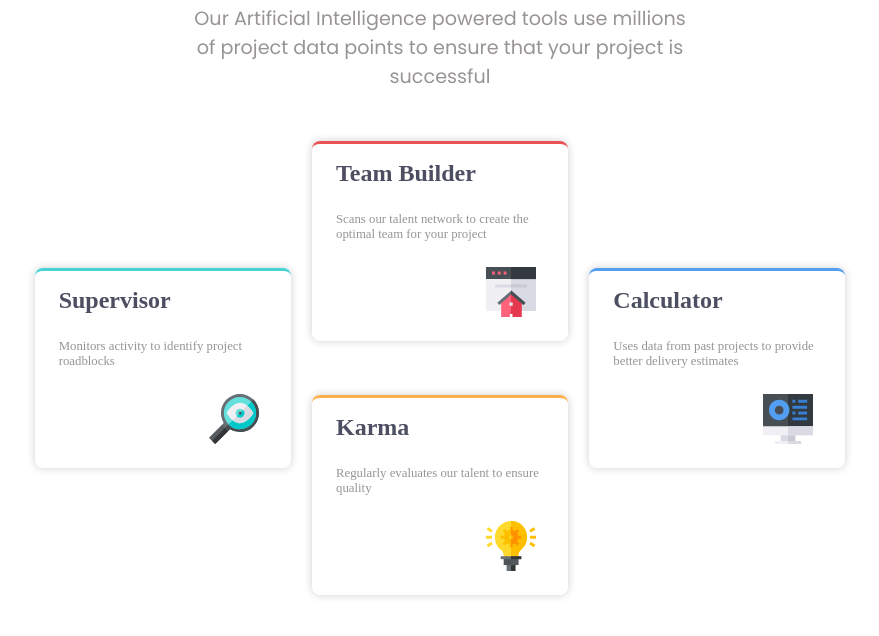
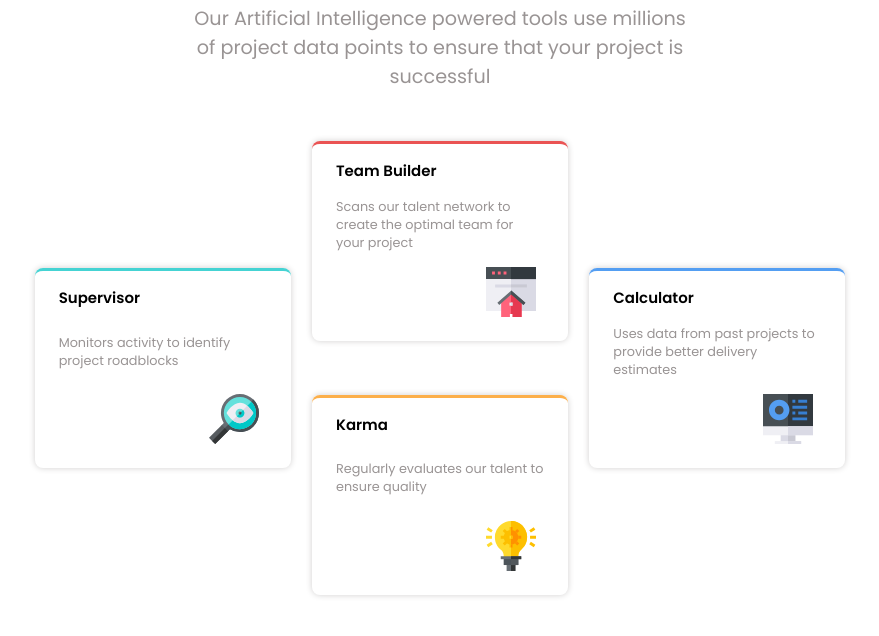
Before and after one commit to hirszaki/Four-card-feature-section, a plain HTML site: page index.html in a window 1280 px wide. Shown: the part 168-804 px from the top of the page, without its empty margins (200-1079 px from the left). Drawn offline with Linux system fonts and the light colour scheme.

Commit message:
poprawienie nazw naglowkow, czcionki

```diff
--- a/css/style.css
+++ b/css/style.css
@@ -38,6 +38,8 @@ section {
 	display: flex;
 	justify-content: center;
 	align-items: center;
+	font-family: 'Poppins', sans-serif;
+	font-size: 0.6rem;
 }
 .center {
 	height: 40vh;
@@ -57,15 +59,13 @@ section {
 	border-radius: 0.5rem;
 }
 
-.box h1 {
-	font-size: 0.8rem;
+h3 {
 	text-align: left;
 	margin-left: 1rem;
 	margin-top: 0.8rem;
 }
 
 .box p {
-	font-size: 0.8rem;
 	margin: 0.2rem 1rem;
 }
 
@@ -111,6 +111,7 @@ img {
 		height: 60vh;
 		display: flex;
 		justify-content: center;
+		font-size: 0.8rem;
 	}
 
 	.center {
@@ -125,8 +126,7 @@ img {
 		height: 25vh;
 	}
 
-	.box h1 {
-		font-size: 1.5rem;
+	h3 {
 		margin-left: 1.5rem;
 		margin-top: 1rem;
 	}
--- a/index.html
+++ b/index.html
@@ -25,7 +25,7 @@
 		<main>
 			<section class="left">
 				<div class="box one">
-					<h1>Supervisor</h1>
+					<h3>Supervisor</h3>
 					<p>Monitors activity to identify project roadblocks</p>
 					<img src="./img/icon-supervisor.svg" alt="magnifier" />
 				</div>
@@ -33,14 +33,14 @@
 
 			<section class="center">
 				<div class="box two">
-					<h1>Team Builder</h1>
+					<h3>Team Builder</h3>
 					<p>
 						Scans our talent network to create the optimal team for your project
 					</p>
 					<img src="./img/icon-team-builder.svg" alt="home" />
 				</div>
 				<div class="box three">
-					<h1>Karma</h1>
+					<h3>Karma</h3>
 					<p>Regularly evaluates our talent to ensure quality</p>
 					<img src="./img/icon-karma.svg" alt="light bulb" />
 				</div>
@@ -48,7 +48,7 @@
 
 			<section class="right">
 				<div class="box four">
-					<h1>Calculator</h1>
+					<h3>Calculator</h3>
 					<p>
 						Uses data from past projects to provide better delivery estimates
 					</p>
```
